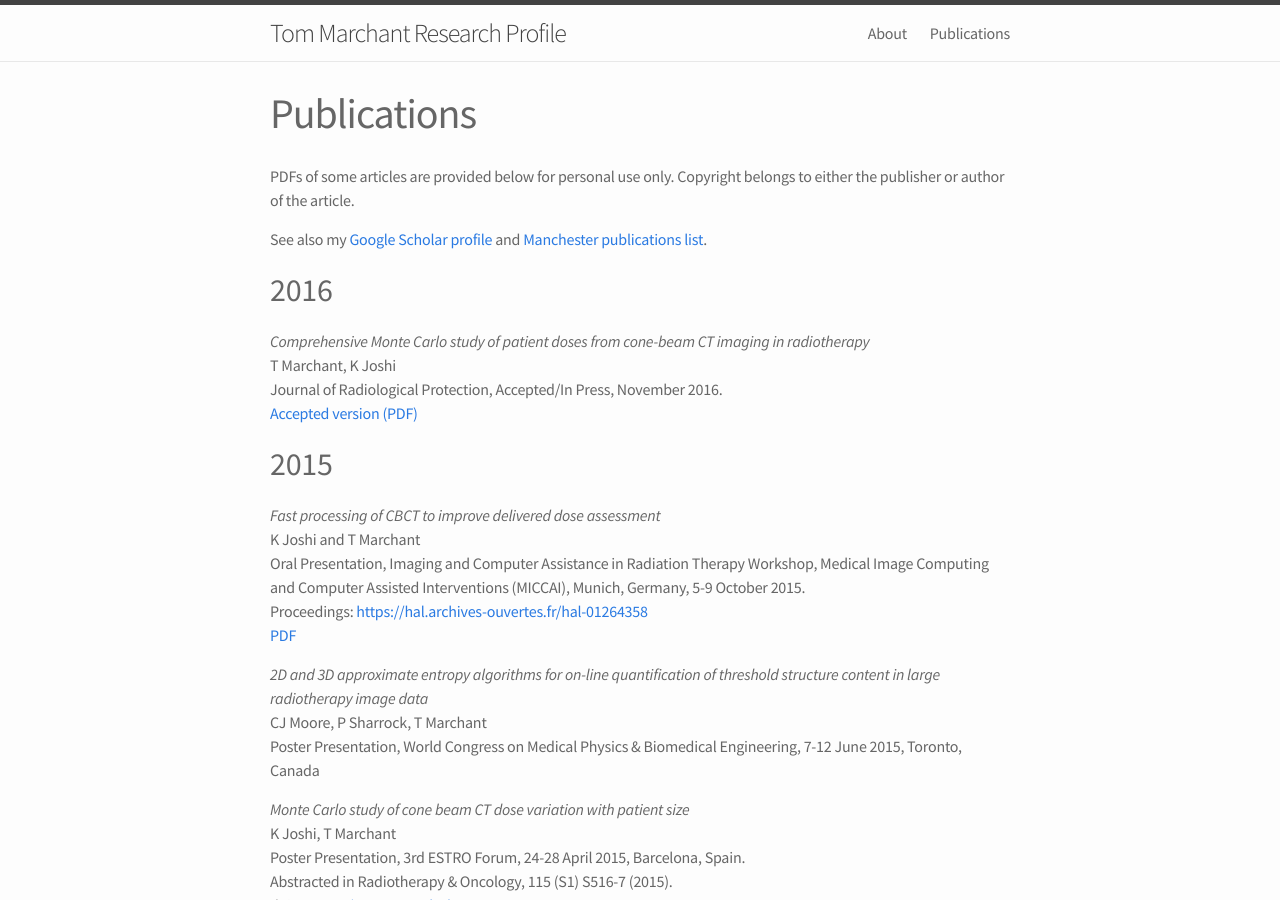
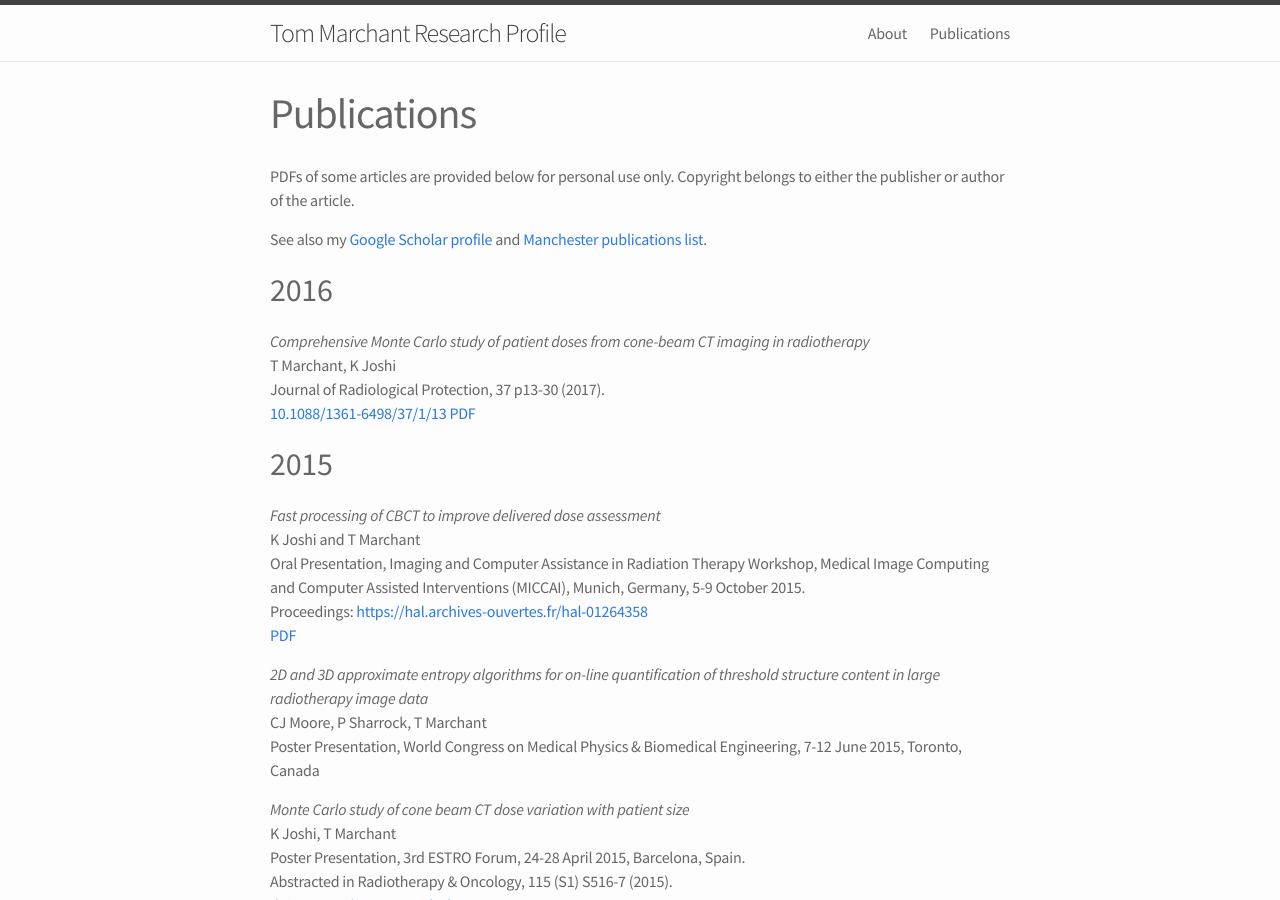
Before and after one commit to temarchant/researchprofile, a Jekyll site: the page built from 02_publications.md, in a window 1280 px wide and 900 px high. Built offline with Jekyll 4.4.1, drawn with Linux system fonts in a browser that asks for light colours.

Commit message:
added DOI and reference details for JRP Monte Carlo paper

```diff
--- a/02_publications.md
+++ b/02_publications.md
@@ -17,8 +17,9 @@ list](http://www.manchester.ac.uk/research/thomas.marchant/publications).
 *Comprehensive Monte Carlo study of patient doses from cone-beam CT imaging in
 radiotherapy*
 T Marchant, K Joshi
-Journal of Radiological Protection, Accepted/In Press, November 2016.
-[Accepted version (PDF)]({{ site.baseurl }}/assets/pdf/marchant_comprehensive_2016.pdf)
+Journal of Radiological Protection, 37 p13-30 (2017).
+[10.1088/1361-6498/37/1/13](http://dx.doi.org/10.1088/1361-6498/37/1/13)
+[PDF]({{ site.baseurl }}/assets/pdf/marchant_comprehensive_2016.pdf)
 
 2015
 ----
```
